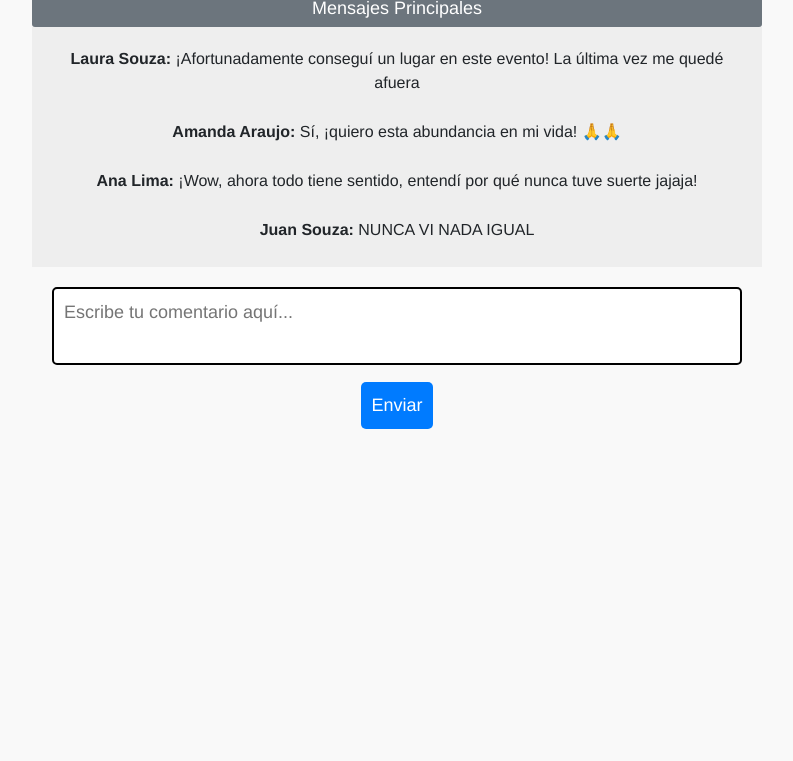
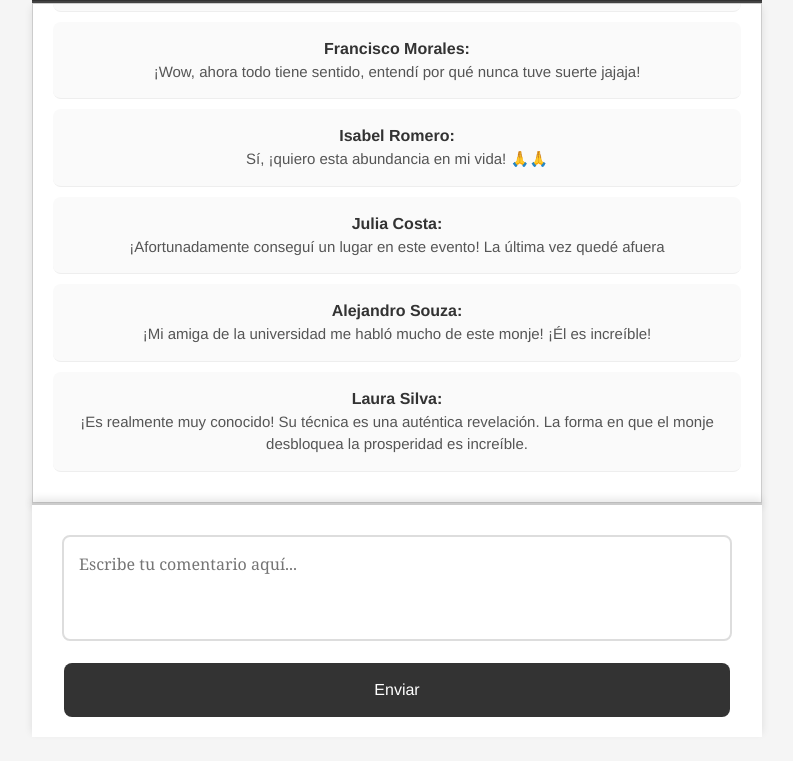
Before and after one commit to eurolifeltda/dtc, a plain HTML site: page pv/index.html in a window 1280 px wide. Shown: the part 548-1309 px from the top of the page, without its empty margins (243-1036 px from the left). Before the commit the page ends 1011 px from the top, so only its background shows below. Drawn offline with nearby package versions, Linux system fonts and the light colour scheme.

Commit message:
Update index.html

```diff
--- a/pv/index.html
+++ b/pv/index.html
@@ -302,145 +302,188 @@
 <div>
 <meta charset="UTF-8">
 <meta name="viewport" content="width=device-width, initial-scale=1.0">
-<title>Fake Chat</title>
+<title>Chat LIBERADO</title>
 <style>
 body {
-font-family: Arial, sans-serif;
+    font-family: 'Georgia', serif;
     margin: 0;
     padding: 0;
-background-color: #f9f9f9;
+    background-color: #f5f5f5;
 }
 #chat-container {
     max-width: 100%;
     margin: auto;
-padding: 10px;
+    padding: 20px;
     overflow-y: auto;
-max-height: calc(100vh - 280px); Ajuste de altura para caber na tela do iPhone 13
-margin-top: 5px;
-background-color: #eee; Adicionando um fundo cinza ao chat-container
+    max-height: calc(100vh - 300px);
+    background-color: #fff;
     display: flex;
-flex-direction: column-reverse; Invertendo a ordem dos itens
+    flex-direction: column-reverse;
+    border: 1px solid #ccc;
+    box-shadow: 0 4px 8px rgba(0, 0, 0, 0.1);
 }
 .comment {
-margin-bottom: 5px; Reduzindo o espaçamento entre os comentários
-font-size: 24px; Aumentando o tamanho da fonte dos comentários
-width: 100%;
-box-sizing: border-box;
-padding: 10px; Aumentando o preenchimento dos comentários
-display: flex; Adicionando flexbox para alinhamento
-align-items: center; Alinhando os itens verticalmente
+    padding: 15px 25px;
+    display: flex;
+    flex-direction: column;
+    border-bottom: 1px solid #eee;
+    background-color: #fafafa;
+    border-radius: 8px;
+    margin-bottom: 10px;
+}
+.comment .content {
+    flex: 1;
 }
 .comment .user {
     font-weight: bold;
+    font-size: 16px;
+    color: #333;
+    margin-bottom: 5px;
 }
 .comment .text {
-flex: 1; O texto do comentário ocupa todo o espaço disponível
-overflow-wrap: break-word; Quebra de palavra para evitar que os comentários ultrapassem os limites
-text-align: left; Alinhando o texto do comentário à esquerda
+    font-size: 15px;
+    color: #555;
+    white-space: pre-wrap;
 }
 #title {
     text-align: center;
     color: #fff;
-margin-top: 5px;
-background-color: #007bff;
-padding: 10px;
-border-radius: 5px;
-font-size: 20px; Tamaño menor para el título
-margin-bottom: 5px; Reduciendo el espaciado debajo del título
-}
-#subtitle {
-text-align: center;
-color: #fff;
-background-color: #6c757d;
-padding: 5px;
-border-radius: 3px;
-font-size: 18px; Tamaño menor para el subtítulo
-margin-bottom: 10px; Reduciendo el espaciado debajo del subtítulo
+    background-color: #333;
+    padding: 15px;
+    font-size: 24px;
+    font-family: 'Georgia', serif;
+    border-bottom: 2px solid #444;
+    border-top-left-radius: 10px; /* Borda arredondada na parte superior esquerda */
+    border-top-right-radius: 10px; /* Borda arredondada na parte superior direita */
 }
 #comment-form {
     max-width: 100%;
     margin: auto;
-margin-top: 5px;
-text-align: center;
-padding: 10px;
+    padding: 20px;
+    background-color: #fff;
+    border-top: 2px solid #ccc;
+    box-shadow: 0 -4px 8px rgba(0, 0, 0, 0.1);
 }
 textarea {
     width: calc(100% - 20px);
-padding: 10px;
-margin-top: 5px;
-border: 2px solid #000;
-border-radius: 5px;
+    padding: 15px;
+    margin-top: 10px;
+    border: 2px solid #ddd;
+    border-radius: 8px;
     box-sizing: border-box;
     resize: none;
-font-size: 18px; Tamaño de la fuente del campo de texto
+    font-size: 16px;
+    font-family: 'Georgia', serif;
 }
 input[type="submit"] {
     display: block;
     margin: auto;
-margin-top: 10px;
-background-color: #007bff;
+    margin-top: 15px;
+    background-color: #333;
     color: #fff;
     border: none;
-border-radius: 5px;
-padding: 10px;
+    border-radius: 8px;
+    padding: 15px;
     cursor: pointer;
-font-size: 18px; Tamaño de la fuente del botón
+    font-size: 16px;
     width: calc(100% - 24px);
+    transition: background-color 0.3s ease;
+}
+input[type="submit"]:hover {
+    background-color: #444;
 }
 </style>
+</head>
+<body>
 <!-- Título "CHAT LIBERADO" -->
 <div id="title">CHAT LIBERADO</div>
-<!-- Subtítulo "Mensajes Principales" -->
-<div id="subtitle">Mensajes Principales</div>
 <!-- Sección de Chat -->
 <div id="chat-container">
 </div>
-<!-- Formulario de Comentario -->
+<!-- Formulário de Comentário -->
 <div id="comment-form">
     <form id="form">
-<textarea id="user-comment" placeholder="Escribe tu comentario aquí..." rows="2" required=""></textarea>
+        <textarea id="user-comment" placeholder="Escribe tu comentario aquí..." rows="3" required></textarea>
         <input type="submit" value="Enviar">
     </form>
 </div>
 <script>
-    // Lista de comentarios automaticos al abrir el sitio
+    // Lista de comentarios automáticos al abrir el sitio
     const initialComments = [
         "NUNCA VI NADA IGUAL",
         "¡Wow, ahora todo tiene sentido, entendí por qué nunca tuve suerte jajaja!",
         "Sí, ¡quiero esta abundancia en mi vida! 🙏🙏",
-        "¡Afortunadamente conseguí un lugar en este evento! La última vez me quedé afuera"
+        "¡Afortunadamente conseguí un lugar en este evento! La última vez quedé afuera",
+ "¡Mi amiga de la universidad me habló mucho de este monje! ¡Él es increíble!",
+            "¡Es realmente muy conocido! Su técnica es una auténtica revelación. La forma en que el monje desbloquea la prosperidad es increíble.",
+            "¡Esta prosperidad magnética es real!",
+            "No puedo creer la diferencia que la técnica del monje Akira Sunyata ha hecho en mi vida. ¡La prosperidad es ahora una realidad para mí!",
+            "Esta es la prosperidad que he estado esperando en mi vida.",
+            "¡Escuchar a este monje era todo lo que necesitaba!",
+            "Regresé aquí para decir que esta prosperidad realmente funciona.",
+            "Para los que tengan dudas, les puedo decir que este monje es muy famoso.",
+            "¡Regresé aquí para decirte que mires este video hasta el final y no te arrepentirás!",
+            "¡Vine a decir que realmente funciona! ¡Me alegro de que no hayan eliminado este vídeo todavía!",
+            "¡Mi hermana me contó sobre este video! ¡Realmente funciona!",
+            "¡Mira este vídeo sin miedo! ¡Realmente funciona!"
     ];
 
-    // Lista de comentarios automaticos durante el video
+    // Lista de comentarios automáticos durante el video
     const videoComments = [
         // Primeros 20 minutos
         [
             "Estoy agradecida por estar aquí 🙏",
             "Qué bueno que estoy escuchando esto",
             "Esta técnica es increíble, gracias Akira",
-            "¡Lo estoy amando! ❤️",
+            "¡Estoy amando! ❤️",
+            "Este monje es famoso. Lo he visto en la tele…",
+            "Mi compañera de trabajo lo hizo, ahora quiero hacerlo también.",
+            "La sabiduría y experiencia del monje Akira Sunyata son evidentes. ¡Resultado real!",
+            "Vine por recomendación de mi prima que no para de hablar de este vídeo.",
+            "Mi vida cambió completamente gracias a Akira Sunyata.",
+            "Ya he visto videos de él en TikTok, ¡es realmente increíble!",
+            "¡Me alegra que Akira Sunyata haya compartido este conocimiento! ¡Esto cambió mi vida!",
+            "El monje es un verdadero maestro en el arte de desbloquear la abundancia. ¡Tus técnicas son increíblemente poderosas! Tengo muchas ganas de ponerlo en práctica pronto!",
+            "Muchas gracias Akira Sunyata.",
+            "¡Este monje es increíble!"
 
         ],
         // Últimos 10 minutos
         [
-            "quiero ser uno de los primeros, ya tomé la tarjeta",
-            "¡Lo quiero!",
-            "Realmente lo deseo mucho",
-            "voy a comprar, por favor",
-            "Necesito este programa"
+            "Quiero ser uno de los primeros, ya tomé la tarjeta",
+            "¡Yo quiero!",
+            "Realmente deseo mucho esto",
+            "Voy a comprar, por favor",
+            "Necesito este programa",
+            "¡Los resultados son reales! En tan solo unos días ya pude ver cambios significativos. Definitivamente vale la pena.",
+            "Al principio tenía miedo, pero después de aplicar esta técnica, ¡los resultados fueron increíbles! ¡Estoy muy satisfecho!",
+            "¡Nunca imaginé que sería posible alcanzar tanta prosperidad en tan poco tiempo! Esta técnica realmente cambió mi vida financiera.",
+            "Estaba teniendo dificultades financieras y, después de aplicar esta técnica, vi un cambio completo. Hoy, vivo una vida de abundancia.",
+            "Los resultados fueron rápidos y concretos. Pasé de estar endeudado a tener una vida financieramente estable en tan solo unos días.",
+            "Un amigo me lo recomendó, y decidí intentarlo. Ahora, estoy experimentando una prosperidad que nunca imaginé que fuera posible.",
+            "Esta técnica transformó completamente mi relación con el dinero. Ahora, vivo en constante abundancia y realización financiera.",
+            "¡Pensé que era la locura de mi esposa! Confieso que no esperaba tanto, pero esta técnica superó todas mis expectativas. Es sorprendente la prosperidad que he alcanzado.",
+            "Ya estaba incrédulo, pero esta técnica realmente me devolvió la confianza. Hoy vivo una vida de logros financieros.",
+            "¡Nunca imaginé que una técnica pudiera cambiar mi vida financiera tan rápido!",
+            "Estoy muy feliz con el cambio que la técnica ha hecho en mi vida. ¡Obtuve la vida abundante que siempre soñé!",
+            "Antes me costaba pagar las cuentas, pero ahora, gracias a esta técnica, tengo recursos de sobra para vivir cómodamente.",
+            "Los resultados llegaron rápidamente. Hoy puedo decir que vivo una vida de logros financieros que siempre había soñado.",
+            "Después de unos días de aplicar la técnica, sigo viendo crecer mi prosperidad. ¡Soy la prueba viviente de que funciona!",
+            "Esta técnica prometía un cambio financiero, pero los resultados fueron incluso mejores de lo que podría haber imaginado.",
+            "En poco tiempo, mi vida financiera dio un giro. La técnica realmente cumple lo que promete.",
+            "Esta técnica garantizó mi estabilidad financiera durante años. La seguridad que siento hoy no tiene precio.",
+            "¡Estoy muy feliz! ¿Por qué no descubrí esto antes? ¡La técnica es real! Un verdadero milagro para quienes buscan prosperidad.",
+            "¡Estoy viendo resultados increíbles! ¡Estoy muy feliz!",
+            "¡Viví sin dinero! Después de aplicar esta técnica, mi vida cambió. Hoy vivo una vida de abundancia."
         ]
     ];
 
-    // Funcion para agregar un nuevo comentario
+    // Función para agregar un nuevo comentario
     function addComment(username, text, isYou) {
         const chatContainer = document.getElementById('chat-container');
         const newComment = document.createElement('div');
         newComment.classList.add('comment');
-        if (isYou) {
-            newComment.innerHTML = '<span class="user">Tú:</span> <span class="text">' + text + '</span>';
-        } else {
-            newComment.innerHTML = '<span class="user">' + username + ':</span> <span class="text">' + text + '</span>';
-        }
+        newComment.innerHTML = '<div class="content"><span class="user">' + (isYou ? 'Tú' : username) + ':</span><div class="text">' + text + '</div></div>';
         // Agregando el nuevo comentario al inicio del chat
         chatContainer.prepend(newComment);
         // Removiendo los comentarios más antiguos si hay más de 5
@@ -457,7 +500,7 @@ width: calc(100% - 24px);
         document.getElementById('user-comment').value = '';
     });
 
-    // Agregar comentarios automaticos al abrir el sitio
+    // Agregar comentarios automáticos al abrir el sitio
     window.onload = function() {
         const chatContainer = document.getElementById('chat-container');
         // Agregando comentarios iniciales
@@ -484,10 +527,23 @@ width: calc(100% - 24px);
         }, 3 * 60 * 1000); // Cada 3 minutos (en milisegundos)
     };
 
-    // Funcion para generar nombres aleatorios
+    // Función para generar nombres aleatorios
     function getRandomName() {
-        const names = ["María", "José", "Ana", "Juan", "Francisco", "Mariana", "Antonio", "Pedro", "Amanda", "Lucas", "Isabela", "Fernanda", "Carlos", "Gabriel", "Laura"];
-        const lastNames = ["Silva", "Santos", "Oliveira", "Souza", "Pereira", "Costa", "Sousa", "Rodriguez", "Almeida", "Nascimento", "Lima", "Araujo", "Fernandez", "Carvalho", "Gomez"];
+       const names = [
+            "María", "José", "Ana", "Juan", "Francisco", "Mariana", "Antonio",
+            "Pedro", "Amanda", "Lucas", "Isabela", "Fernanda", "Carlos", "Gabriel",
+            "Laura", "Sergio", "Isabel", "Elena", "Manuel", "Patricia", "Javier",
+            "Beatriz", "Marta", "Alejandro", "Claudia", "Pablo", "Mario", "Julia"
+        ];
+
+        const lastNames = [
+            "Silva", "Santos", "Oliveira", "Souza", "Pereira", "Costa", "Sousa",
+            "Rodriguez", "Almeida", "Nascimento", "Lima", "Araujo", "Fernandez",
+            "Carvalho", "Gomez", "Martínez", "Hernández", "García", "López",
+            "González", "Morales", "Romero", "Torres", "Ruiz", "Ortega", "Castro",
+            "Delgado", "Vargas", "Medina"
+        ];
+
         const randomName = names[Math.floor(Math.random() * names.length)];
         const randomLastName = lastNames[Math.floor(Math.random() * lastNames.length)];
         return randomName + " " + randomLastName;
```
Lines whose indentation alone changed are shown as unchanged.
